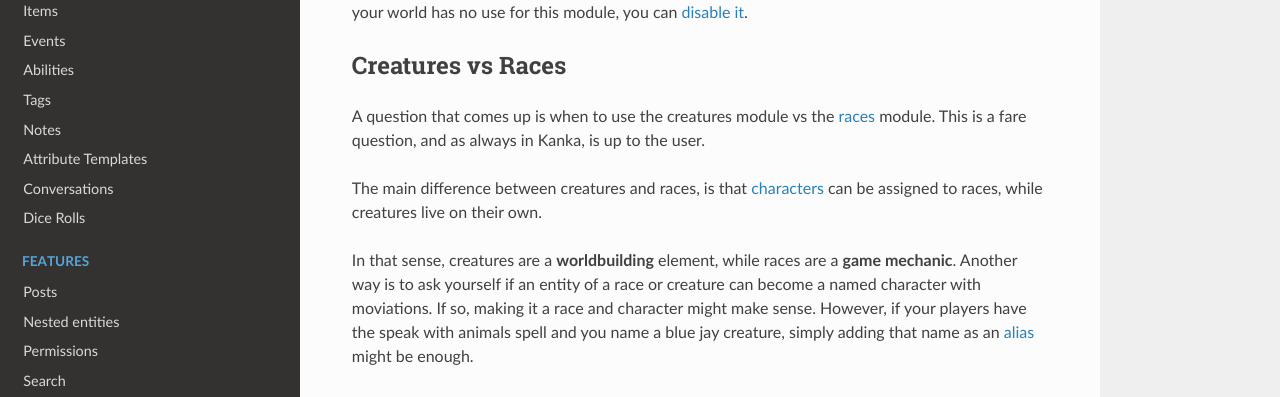
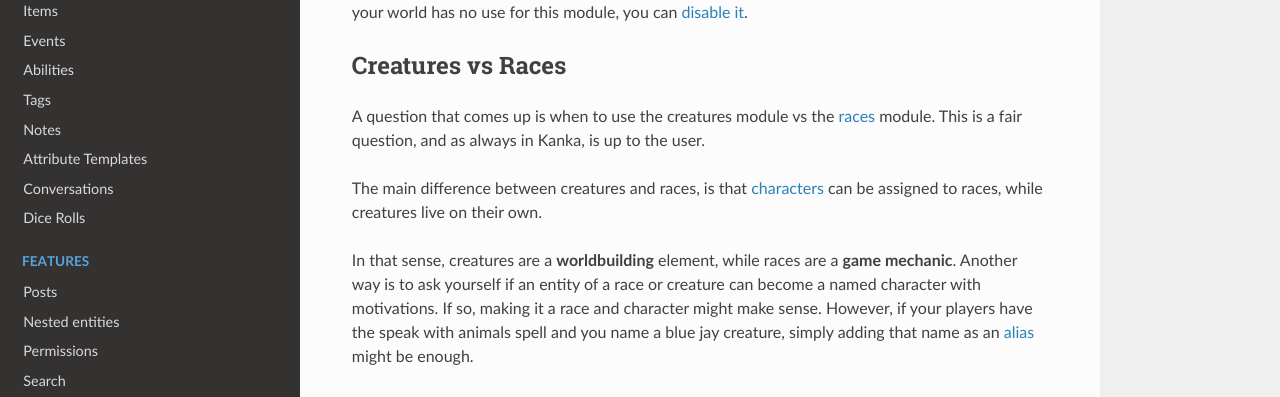
Before and after one commit to owlchester/kanka-docs, a Sphinx documentation site: the page built from docs/source/entities/creatures.md, in a window 1280 px wide. Shown: the part 183-580 px from the top of the page. Built offline with Sphinx 7.4.7 and the Read the Docs theme 2.0.0, drawn with Linux system fonts in a browser that asks for light colours; pages that are not in the unit, such as notebooks, are missing from menus.

Commit message:
Spelling fixed

```diff
--- a/docs/source/entities/creatures.md
+++ b/docs/source/entities/creatures.md
@@ -4,11 +4,11 @@
 
 ## Creatures vs Races
 
-A question that comes up is when to use the creatures module vs the [races](/entities/races) module. This is a fare question, and as always in Kanka, is up to the user.
+A question that comes up is when to use the creatures module vs the [races](/entities/races) module. This is a fair question, and as always in Kanka, is up to the user.
 
 The main difference between creatures and races, is that [characters](/entities/characters) can be assigned to races, while creatures live on their own.
 
-In that sense, creatures are a **worldbuilding** element, while races are a **game mechanic**. Another way is to ask yourself if an entity of a race or creature can become a named character with moviations. If so, making it a race and character might make sense. However, if your players have the speak with animals spell and you name a blue jay creature, simply adding that name as an [alias](/features/aliases) might be enough.
+In that sense, creatures are a **worldbuilding** element, while races are a **game mechanic**. Another way is to ask yourself if an entity of a race or creature can become a named character with motivations. If so, making it a race and character might make sense. However, if your players have the speak with animals spell and you name a blue jay creature, simply adding that name as an [alias](/features/aliases) might be enough.
 
 ## Changing the entity type
 
```
